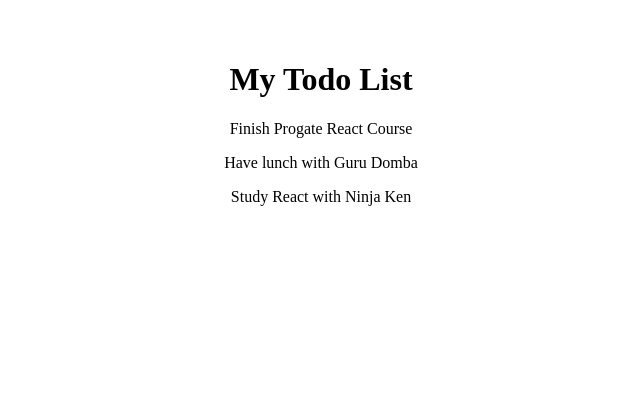
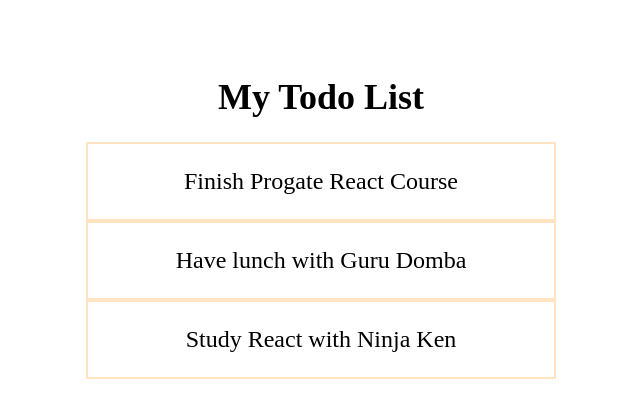
Before and after one commit to Janiedsriputrip/project-app-todo, a React (Vite) app: page / in a window 1280 px wide. Shown: the top 418 px of the page, without its empty margins (319-959 px from the left). Built offline with nearby package versions, Linux system fonts and the light colour scheme.

Commit message:
Add CSS to components

```diff
--- a/src/App.jsx
+++ b/src/App.jsx
@@ -26,12 +26,21 @@
   console.log(todos)
 
   return (
-    <div>
-      <h1>My Todo List</h1>
-
+     <div style={styles.container}>
+      <h1 style={styles.title}>My Todo List</h1>
       <Todos todos={todos} />
     </div>
   )
 }
+  const styles = {
+  container: {
+    textAlign: 'center',
+    padding: '12px',
+  },
+  title: {
+    fontSize: '36px',
+  },
+}
+
 
 export default App
--- a/src/components/TodoItem.jsx
+++ b/src/components/TodoItem.jsx
@@ -1,7 +1,18 @@
 import React from 'react'
 
 const TodoItem = ({ todo }) => {
-  return <p>{todo.title}</p>
+  return (
+    <div style={styles.todoItem}>
+      <p>{todo.title}</p>
+    </div>
+  )
+}
+
+const styles = {
+  todoItem: {
+    border: '2px solid #FFE4C4',
+    fontSize: '24px',
+  },
 }
 
 export default TodoItem
--- a/src/components/Todos.jsx
+++ b/src/components/Todos.jsx
@@ -3,7 +3,7 @@
 
 const Todos = ({ todos }) => {
   return (
-    <div>
+   <div style={styles.container}>
       {todos.map((todo) => {
         return <TodoItem key={todo.id} todo={todo} />
       })}
@@ -11,4 +11,10 @@
   )
 }
 
+const styles = {
+  container: {
+    width: '40%',
+    margin: '0 auto',
+  },
+}
 export default Todos
```
